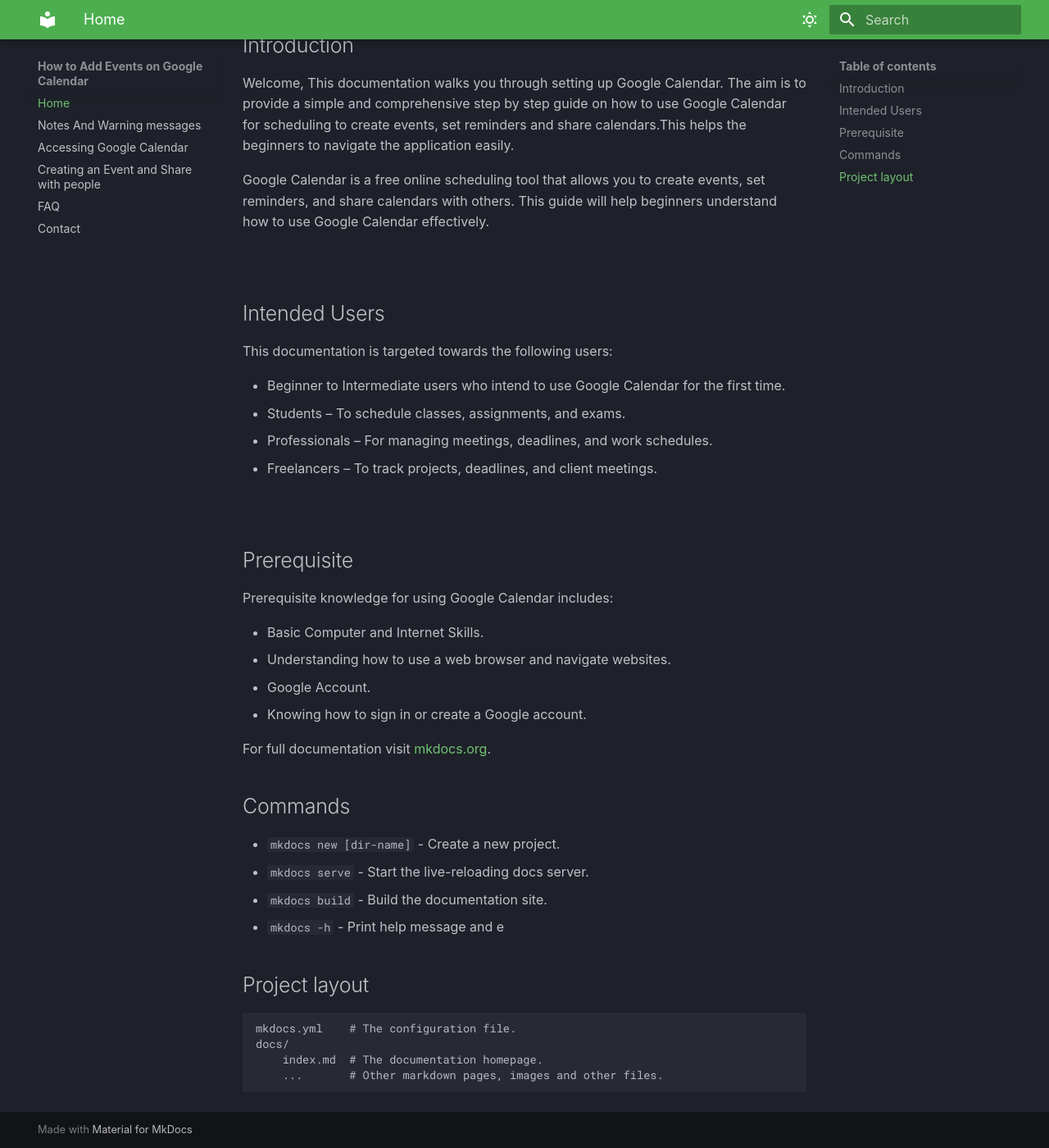
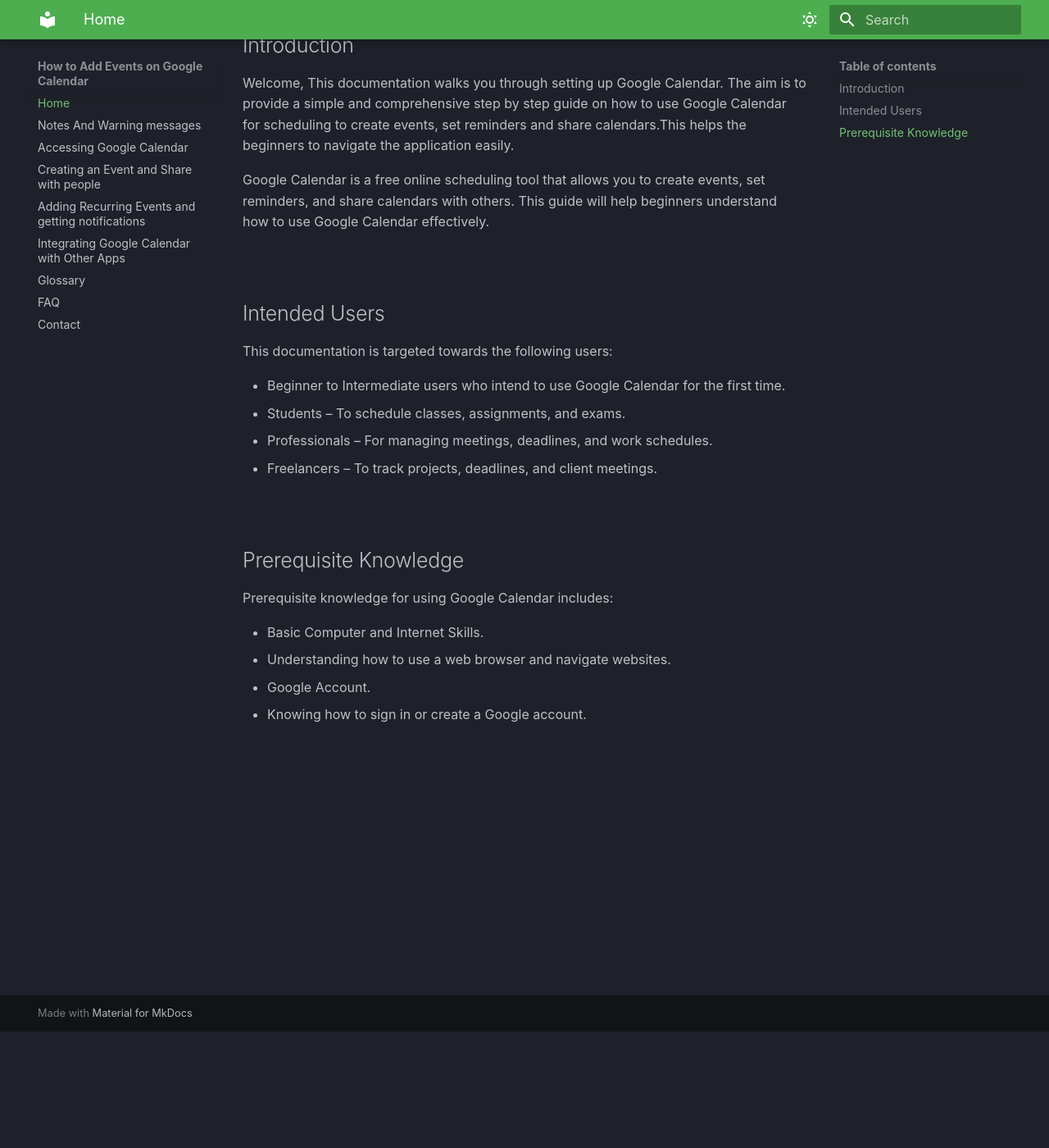
Before and after one commit to mobina-soltani/google-calendar-documentation, an MkDocs documentation site: the page built from docs/index.md, in a window 1280 px wide and 1400 px high, scrolled down 142 px. Shown: the whole window at 82% size. Built offline with MkDocs 1.6.1 and Material for MkDocs 9.7.7, drawn with Linux system fonts in a browser that asks for light colours.

Commit message:
Add File

```diff
--- a/docs/index.md
+++ b/docs/index.md
@@ -20,7 +20,7 @@
 
 <br>
 
-## Prerequisite
+## Prerequisite Knowledge
 
 Prerequisite knowledge for using Google Calendar includes:
 
@@ -28,24 +28,3 @@
 + Understanding how to use a web browser and navigate websites.
 + Google Account.
 + Knowing how to sign in or create a Google account.
-
-
-
-
-
-
-For full documentation visit [mkdocs.org](https://www.mkdocs.org).
-
-## Commands
-
-* `mkdocs new [dir-name]` - Create a new project.
-* `mkdocs serve` - Start the live-reloading docs server.
-* `mkdocs build` - Build the documentation site.
-* `mkdocs -h` - Print help message and e
-
-## Project layout
-
-    mkdocs.yml    # The configuration file.
-    docs/
-        index.md  # The documentation homepage.
-        ...       # Other markdown pages, images and other files.
--- a/mkdocs.yml
+++ b/mkdocs.yml
@@ -5,6 +5,10 @@
   - Notes And Warning messages: NotesAndWarnings.md
   - Accessing Google Calendar : Accessing.md
   - Creating an Event and Share with people: Event.md
+  - Adding Recurring Events and getting notifications: Recurring.md
+  - Integrating Google Calendar with Other Apps: Integrating.md
+  - Glossary: Glossary.md
+
   - FAQ: faq.md
   - Contact: contact.md
 
```
Also changed, not shown: docs/Accessing.md (+4 -0 lines), docs/Event.md (+4 -4 lines), docs/Glossary.md (added, +12 -0 lines), docs/Integrating.md (renamed from docs/Integrating .md, +1 -1 lines), docs/Recurring.md (+2 -2 lines), docs/IMAGES/Screenshot 2025-03-27 at 10.57.20 AM.png (added).
